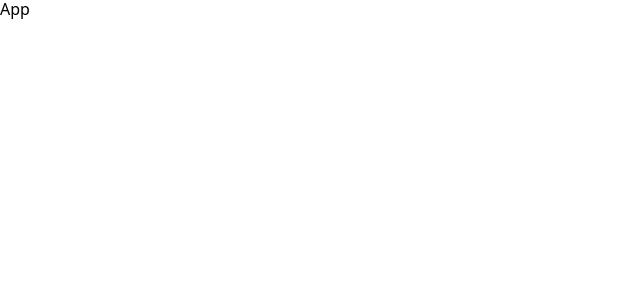
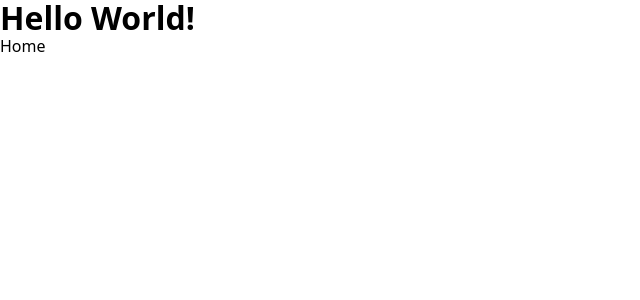
Before and after one commit to WhispererX/WhispererX.github.io, a React (Vite) app: page / in a window 1280 px wide. Shown: the top 300 px of the page, without its empty margins (0-640 px from the left). Built offline with nearby package versions, Linux system fonts and the light colour scheme.

Commit message:
Define routes

```diff
--- a/src/App.jsx
+++ b/src/App.jsx
@@ -1,7 +1,11 @@
 import React from 'react'
+import { Outlet } from 'react-router'
 
 export default function App() {
   return (
-    <div>App</div>
+    <>
+      <h1>Hello World!</h1>
+      <Outlet />
+    </>
   )
 }
--- a/src/main.jsx
+++ b/src/main.jsx
@@ -2,9 +2,20 @@ import { StrictMode } from 'react'
 import { createRoot } from 'react-dom/client'
 import './styles/index.css'
 import App from './App.jsx'
+import { BrowserRouter, Route, Routes } from 'react-router'
 
 createRoot(document.getElementById('root')).render(
-  <StrictMode>
-    <App />
-  </StrictMode>,
-)
+	<StrictMode>
+		<BrowserRouter>
+			<Routes>
+				<Route path="/" element={<App />}>
+					<Route index element={<div>Home</div>} />
+					<Route path="about" element={<div>About</div>} />
+					<Route path="projects" element={<div>Projects</div>} />
+					<Route path="contact" element={<div>Contact</div>} />
+					<Route path="*" element={<div>404 Not Found</div>} />
+				</Route>
+			</Routes>
+		</BrowserRouter>
+	</StrictMode>
+);
```
